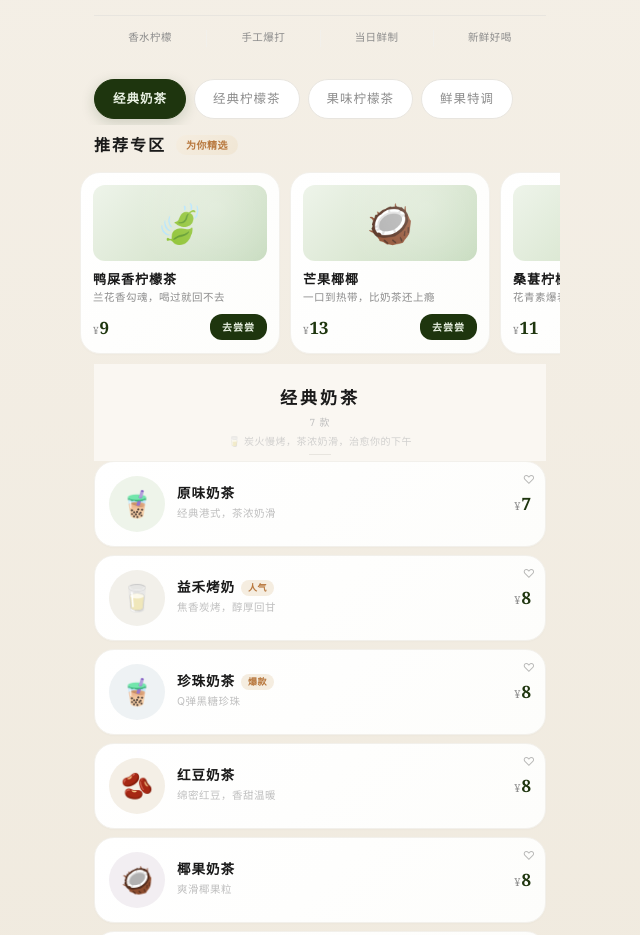
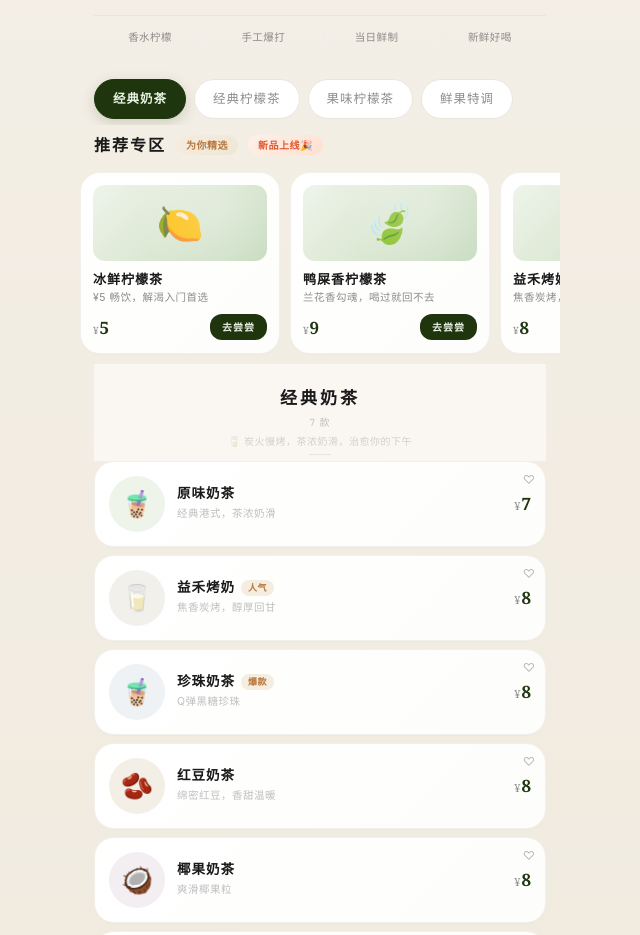
Before and after one commit to li-z-p111/lemon-tea-shop, a plain HTML site: page lemon-tea.html in a window 1280 px wide. Shown: the part 960-1895 px from the top of the page, without its empty margins (320-960 px from the left). Drawn offline with Linux system fonts and the light colour scheme.

Commit message:
优化: 红色爱心/推荐扩至6个/新品上线标签

```diff
--- a/lemon-tea.html
+++ b/lemon-tea.html
@@ -334,7 +334,7 @@ body {
   align-items: center;
   justify-content: center;
 }
-.fav-btn.liked { animation: heartPop .5s cubic-bezier(.17,.89,.32,1.49); }
+.fav-btn.liked { color: #e74c3c; animation: heartPop .5s cubic-bezier(.17,.89,.32,1.49); }
 @keyframes heartPop {
   0%,100% { transform:scale(1); }
   30% { transform:scale(1.25); }
@@ -426,6 +426,21 @@ body {
   color: #b8783e;
   font-weight: 600;
   letter-spacing: .5px;
+}
+.feat-new-badge {
+  font-size: 10px;
+  padding: 2px 10px;
+  border-radius: 10px;
+  background: linear-gradient(135deg, #fff0e8, #ffe0d0);
+  color: #e0582e;
+  font-weight: 600;
+  letter-spacing: .5px;
+  cursor: pointer;
+  transition: all .2s;
+}
+.feat-new-badge:hover {
+  transform: scale(1.05);
+  box-shadow: 0 2px 8px rgba(224,88,46,.2);
 }
 .feat-scroll {
   display: flex;
@@ -1061,6 +1076,7 @@ body {
   <div class="feat-header">
     <span class="feat-title">推荐专区</span>
     <span class="feat-badge">为你精选</span>
+    <span class="feat-new-badge" onclick="scrollToNew();event.stopPropagation()">新品上线🎉</span>
   </div>
   <div class="feat-scroll" id="featScroll"></div>
 </div>
@@ -1180,8 +1196,11 @@ let activeCat=0,cart=[],specItem=null,specSweet=0,specIce=0;
 const BGC=['#eef4ea','#f2f0ea','#eef2f4','#f4efe6','#f2eef2','#eaf0ee','#f0efe8','#f2f2ed'];
 
 const featured=[
+  {ci:1,ii:0,tagline:'¥5 畅饮，解渴入门首选'},
   {ci:1,ii:4,tagline:'兰花香勾魂，喝过就回不去'},
+  {ci:0,ii:1,tagline:'焦香炭烤，奶茶界清流'},
   {ci:3,ii:5,tagline:'一口到热带，比奶茶还上瘾'},
+  {ci:3,ii:0,tagline:'维C+益生菌，越喝越健康'},
   {ci:2,ii:2,tagline:'花青素爆表，喝出好气色'},
 ];
 
@@ -1419,6 +1438,14 @@ function scrollToProduct(ci,ii){
   }
 }
 
+function scrollToNew(){
+  for(let ci=0;ci<menu.length;ci++){
+    for(let ii=0;ii<menu[ci].items.length;ii++){
+      if(menu[ci].items[ii].t==='new'){scrollToProduct(ci,ii);return}
+    }
+  }
+}
+
 (function init(){
   const f=localStorage.getItem('shop_fav')==='1';
   document.getElementById('favBtn').textContent=f?'♥':'🤍';
```
